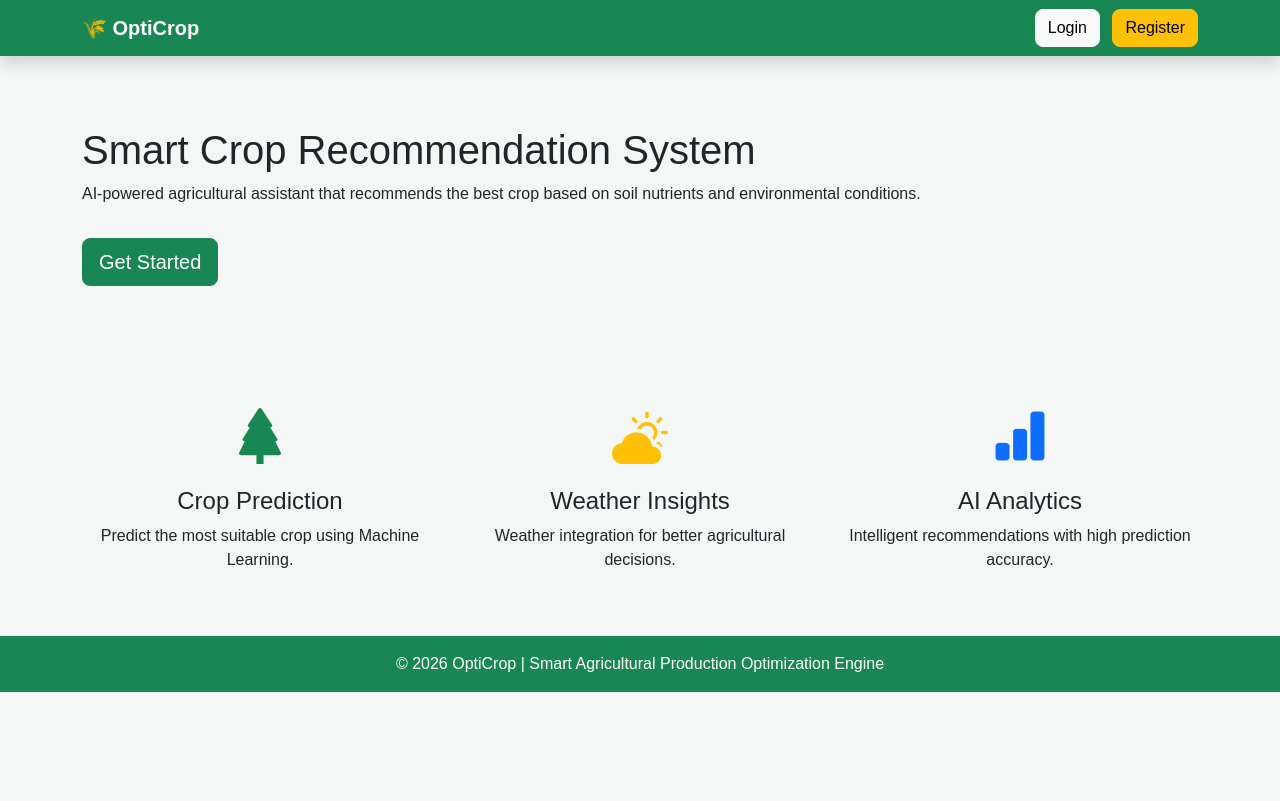
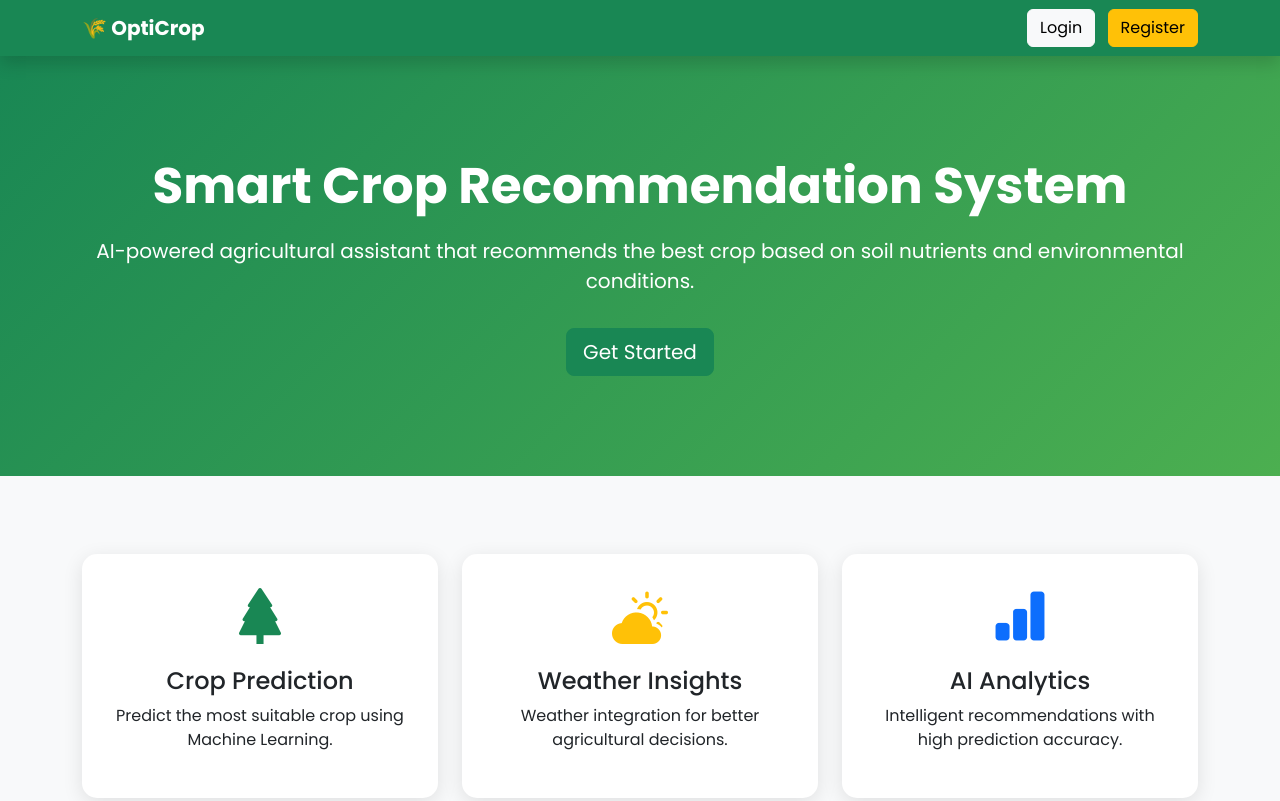
Before and after one commit to baluguriharshitha/OptiCrop, a plain HTML site: page frontend/index.html in a window 1280 px wide. Shown: the top 801 px of the page. Drawn offline with nearby package versions, Linux system fonts and the light colour scheme.

Commit message:
Refactor CSS styles for improved design and layout

```diff
--- a/frontend/assets/css/style.css
+++ b/frontend/assets/css/style.css
@@ -1,25 +1,38 @@
 body{
-
-background:#f5f7f6;
-
-font-family:Arial,Helvetica,sans-serif;
-
+    font-family:'Poppins',sans-serif;
+    background:#f8f9fa;
 }
 
-.navbar{
-
-box-shadow:0 4px 8px rgba(0,0,0,.1);
-
+.hero{
+    background:linear-gradient(135deg,#198754,#4CAF50);
+    color:white;
+    text-align:center;
+    padding:100px 20px;
 }
 
-section{
-
-padding:70px;
-
+.hero h1{
+    font-size:50px;
+    font-weight:700;
 }
 
-.btn{
+.hero p{
+    font-size:20px;
+    margin-top:20px;
+}
 
-border-radius:8px;
+.feature-card{
+    background:white;
+    padding:30px;
+    border-radius:15px;
+    margin-top:30px;
+    transition:0.3s;
+    box-shadow:0 5px 20px rgba(0,0,0,.1);
+}
 
+.feature-card:hover{
+    transform:translateY(-10px);
 }
+
+footer{
+    margin-top:60px;
+}
```
